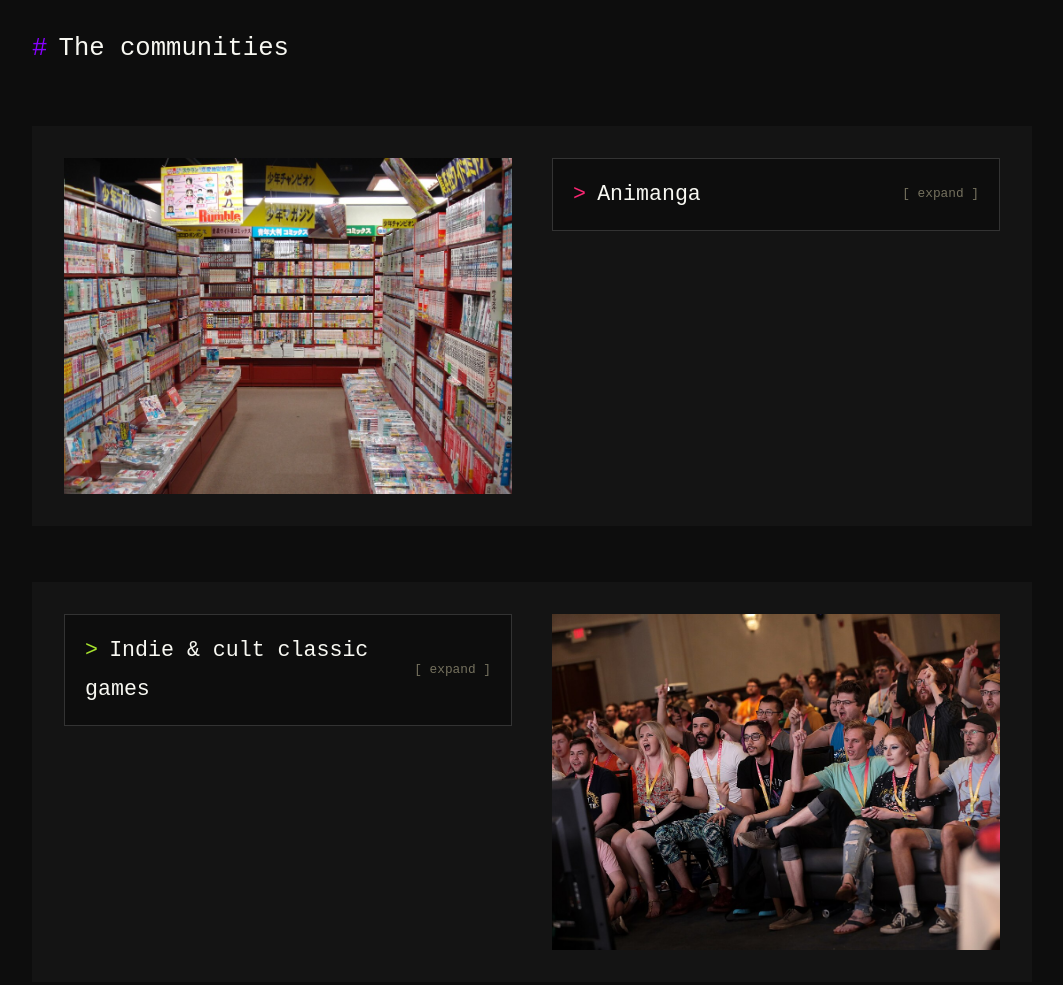
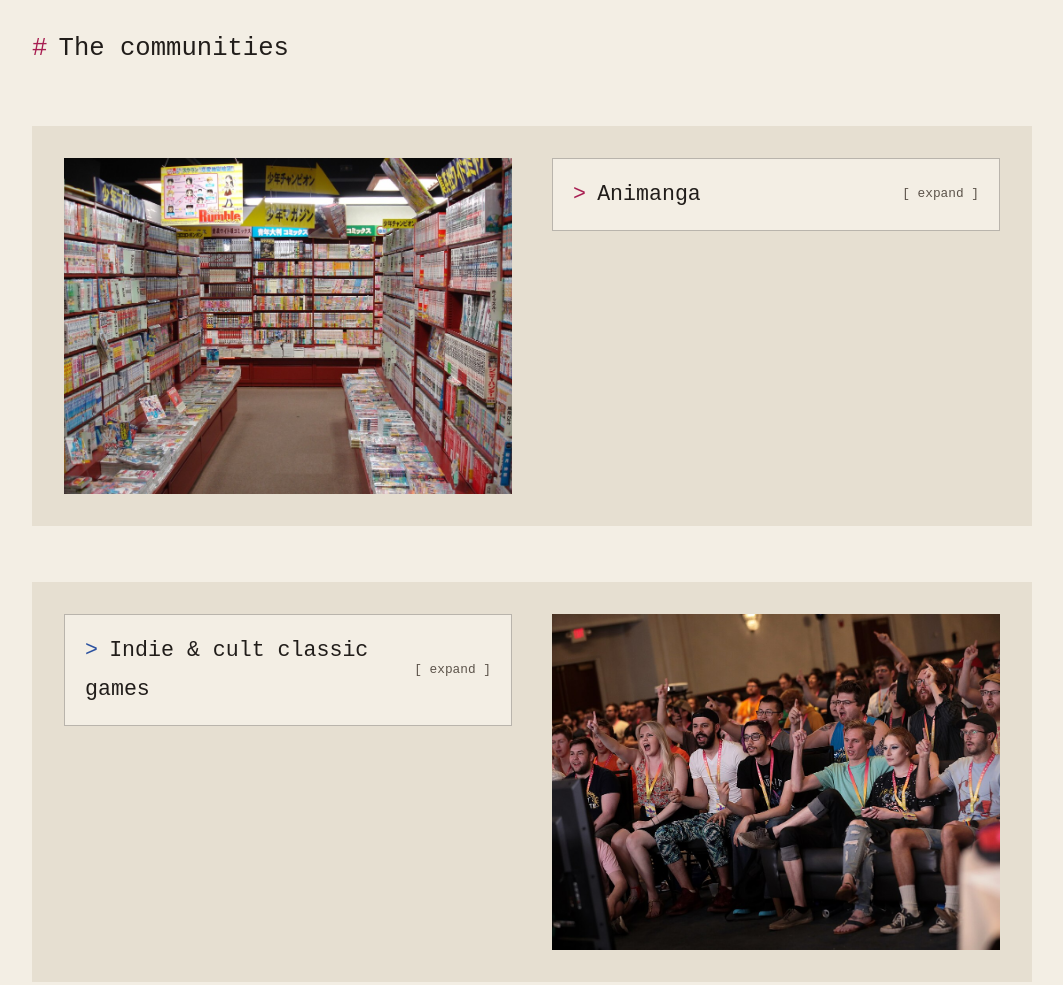
Before and after one commit to ASDFboy/ogb2-net, a plain HTML site: page fandoms.html in a window 1280 px wide. Shown: the part 1160-2145 px from the top of the page, without its empty margins (108-1171 px from the left). Drawn offline with Linux system fonts and the light colour scheme.

Commit message:
Give fandoms page its own zine-style color palette

```diff
--- a/fandoms.html
+++ b/fandoms.html
@@ -10,7 +10,7 @@
 <link rel="stylesheet" href="style.css">
 </head>
 
-<body>
+<body class="paper-page">
 <div class="wrap paper-wrap">
 <article class="paper">
 
--- a/style.css
+++ b/style.css
@@ -587,6 +587,34 @@ body.crt-off{
   100%{ transform:scaleY(0.02) scaleX(0); filter:brightness(1); opacity:0; }
 }
 
+body.paper-page{
+  --paper:  #F3EEE4;
+  --card:   #E6DFD1;
+  --ink:    #211D1A;
+  --soft:   #5C534A;
+  --riso-pink: #A81F52;
+  --riso-blue: #2C52A0;
+
+  --bg:            var(--paper);
+  --surface:       var(--card);
+  --surface-hover: var(--card);
+  --line:          rgba(33, 29, 26, 0.14);
+  --line-strong:   rgba(33, 29, 26, 0.28);
+  --text:          var(--ink);
+  --text-dim:      var(--ink);
+  --text-muted:    var(--soft);
+  --brand:         var(--riso-pink);
+  --green:         var(--riso-blue);
+  --cyan:          var(--riso-blue);
+  --orange:        var(--riso-pink);
+  --pink:          var(--riso-pink);
+  --purple:        var(--riso-blue);
+
+  color-scheme:light;
+}
+
+body.paper-page ::selection{ background:var(--riso-pink); color:var(--paper); }
+
 .paper-wrap{ max-width:1000px; }
 
 .paper{ margin:0; }
@@ -794,12 +822,12 @@ body.crt-off{
   line-height:1.8;
 }
 
-.paper-anime{      --accent:var(--pink); }
-.paper-games{      --accent:var(--green); }
-.paper-music{      --accent:var(--orange); }
-.paper-influence{  --accent:var(--cyan); }
-.paper-belonging{  --accent:var(--green); }
-.paper-otherside{  --accent:var(--pink); }
+.paper-anime{      --accent:var(--riso-pink); }
+.paper-games{      --accent:var(--riso-blue); }
+.paper-music{      --accent:var(--riso-pink); }
+.paper-influence{  --accent:var(--riso-blue); }
+.paper-belonging{  --accent:var(--riso-blue); }
+.paper-otherside{  --accent:var(--riso-pink); }
 
 @media (max-width:760px){
   .paper-section{ margin-top:4rem; }
```
